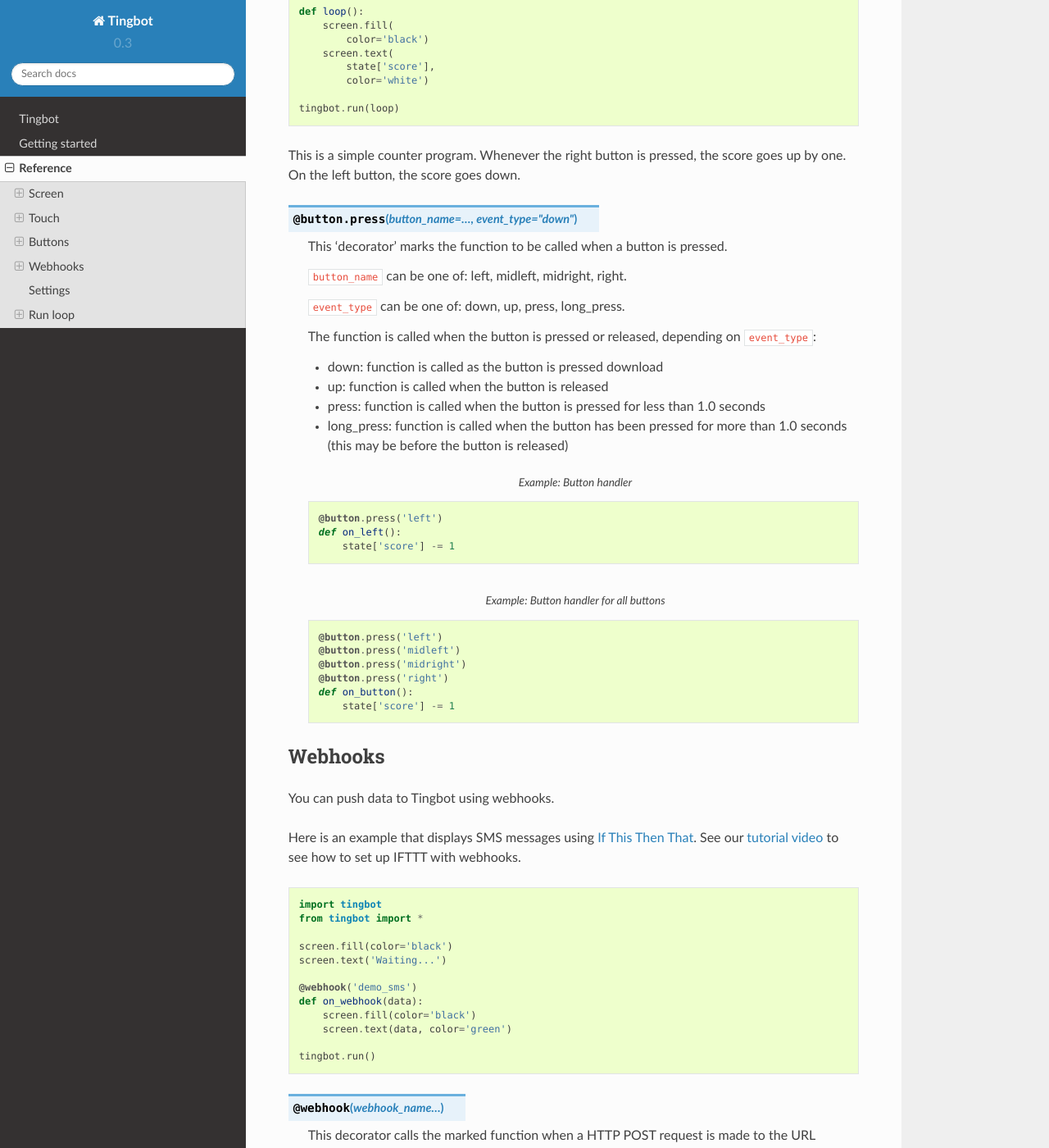
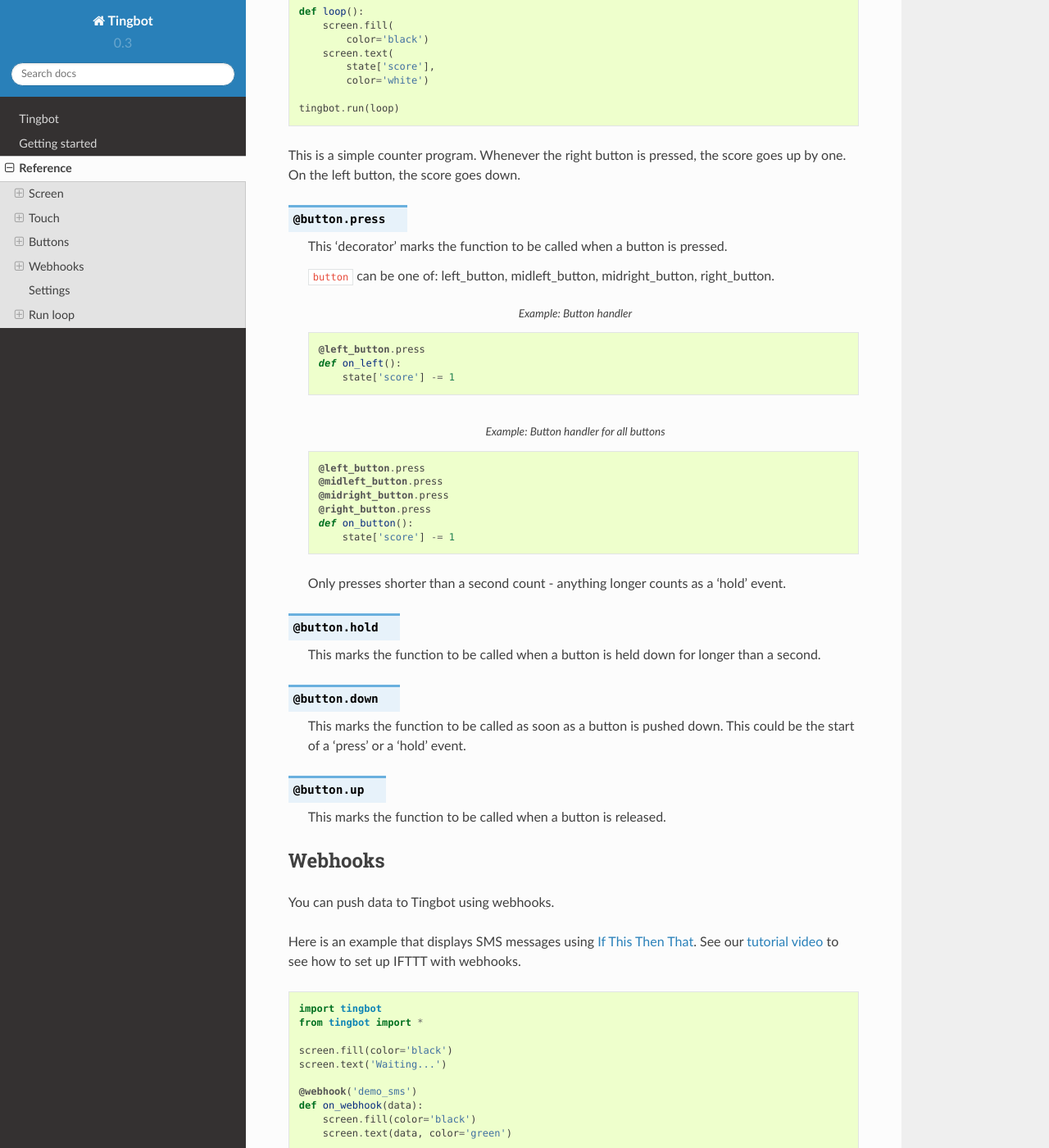
Before and after one commit to tingbot/tingbot-python, a Sphinx documentation site: the page built from docs/reference.rst, in a window 1280 px wide and 1400 px high, scrolled down 3745 px. Shown: the whole window at 82% size. Built offline with Sphinx 7.4.7 and the Read the Docs theme 2.0.0, drawn with Linux system fonts in a browser that asks for light colours; the version number is read from the project's files by our own code; some of the changed text lies outside the part shown.

Commit message:
Update docs with new API

```diff
--- a/docs/reference.rst
+++ b/docs/reference.rst
@@ -168,11 +168,11 @@ There are four buttons on the top of the Tingbot. These can be used in programs
 
     state = {'score': 0}
 
-    @button.press('left')
+    @left_button.press
     def on_left():
         state['score'] -= 1
 
-    @button.press('right')
+    @right_button.press
     def on_right():
         state['score'] += 1
 
@@ -188,38 +188,44 @@ There are four buttons on the top of the Tingbot. These can be used in programs
 This is a simple counter program. Whenever the right button is pressed, the score goes up by one. On
 the left button, the score goes down.
 
-.. py:decorator:: button.press(button_name=…, event_type="down")
+.. py:decorator:: button.press
 
     This 'decorator' marks the function to be called when a button is pressed.
 
-    ``button_name`` can be one of: left, midleft, midright, right.
-
-    ``event_type`` can be one of: down, up, press, long_press.
-
-    The function is called when the button is pressed or released, depending on ``event_type``:
-
-    * down: function is called as the button is pressed download
-    * up: function is called when the button is released
-    * press: function is called when the button is pressed for less than 1.0 seconds
-    * long_press: function is called when the button has been pressed for more than 1.0 seconds
-      (this may be before the button is released)
+    ``button`` can be one of: left_button, midleft_button, midright_button, right_button.
 
     .. code-block:: python
         :caption: Example: Button handler
 
-        @button.press('left')
+        @left_button.press
         def on_left():
             state['score'] -= 1
 
     .. code-block:: python
         :caption: Example: Button handler for all buttons
 
-        @button.press('left')
-        @button.press('midleft')
-        @button.press('midright')
-        @button.press('right')
+        @left_button.press
+        @midleft_button.press
+        @midright_button.press
+        @right_button.press
         def on_button():
             state['score'] -= 1
+
+    Only presses shorter than a second count - anything longer counts as a 'hold' event.
+
+.. py:decorator:: button.hold
+
+    This marks the function to be called when a button is held down for longer than a
+    second.
+
+.. py:decorator:: button.down
+
+    This marks the function to be called as soon as a button is pushed down. This could
+    be the start of a 'press' or a 'hold' event.
+
+.. py:decorator:: button.up
+
+    This marks the function to be called when a button is released.
 
 Webhooks
 --------
```
